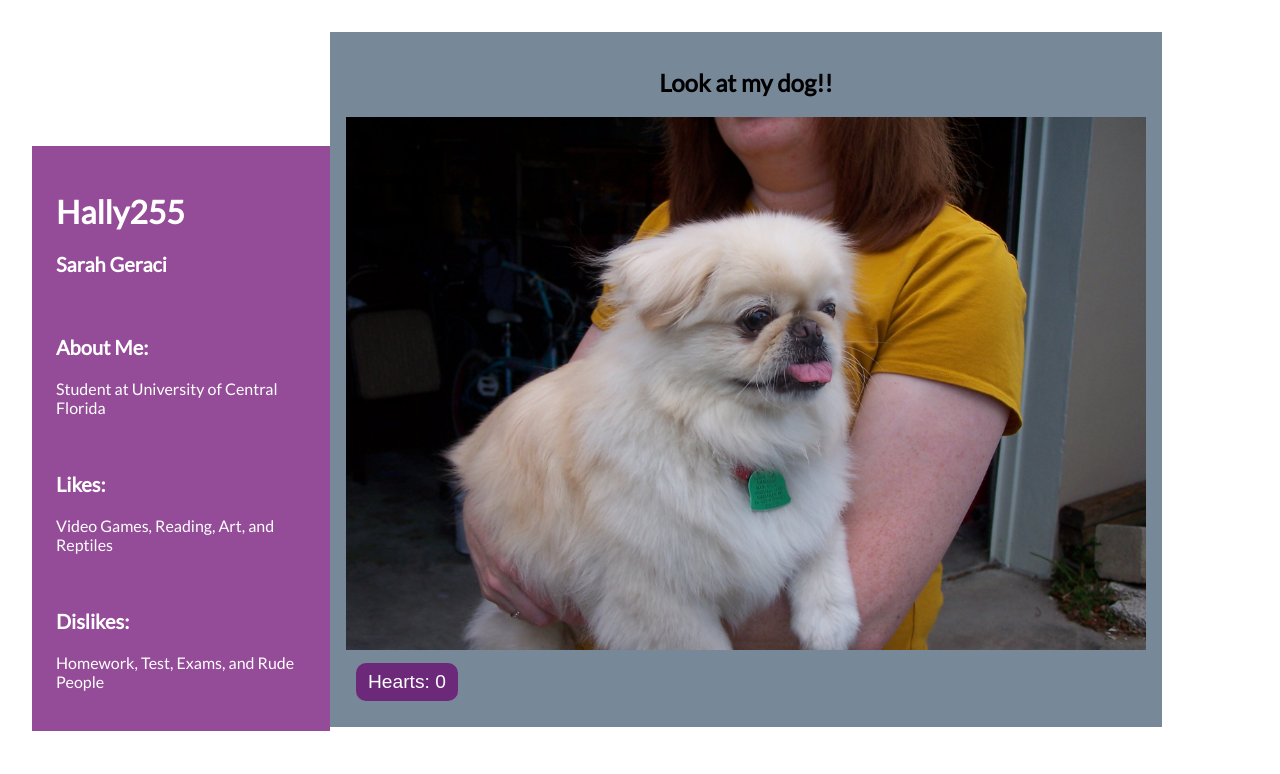
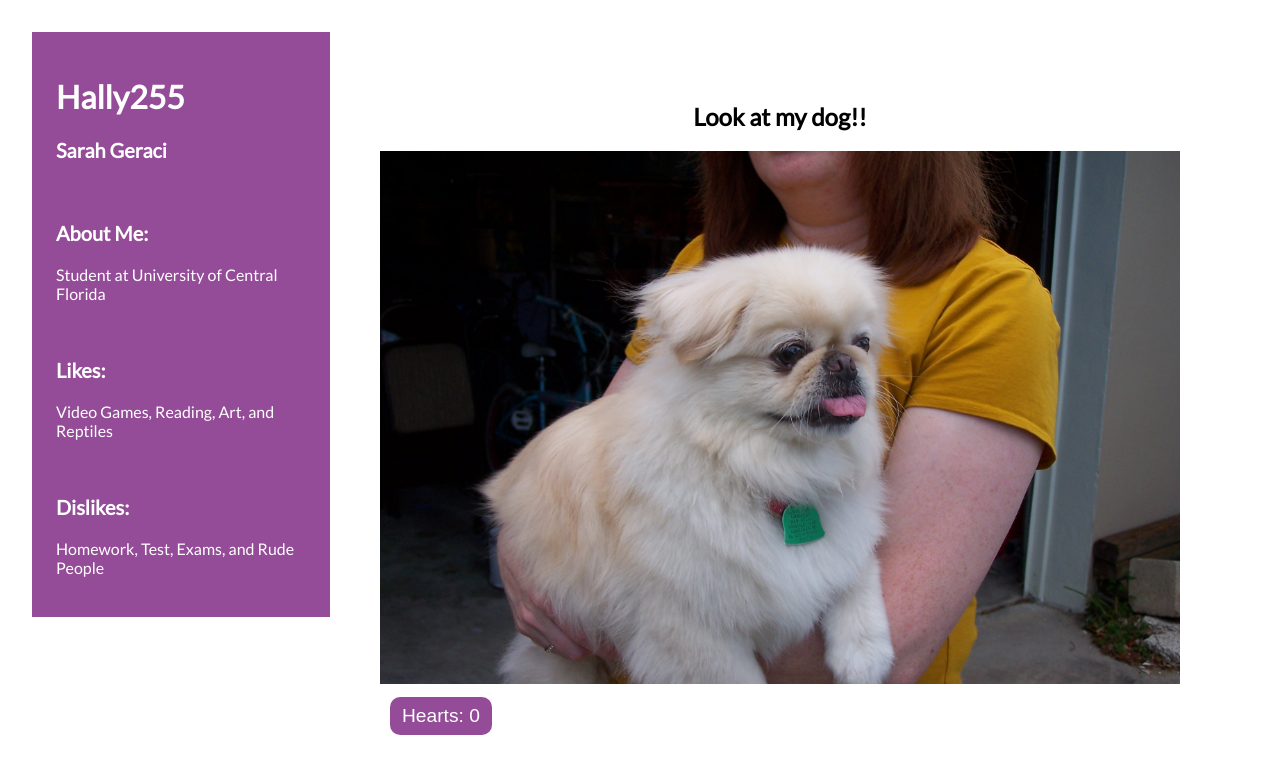
Before and after one commit to hally255/portfolio1, a React (Create React App) app in the folder project/: page / in a window 1280 px wide. Shown: the top 774 px of the page. Built offline with nearby package versions, Linux system fonts and the light colour scheme.

Commit message:
October 18, 2021 5:10 PM

```diff
--- a/project/src/App.css
+++ b/project/src/App.css
@@ -9,7 +9,7 @@
 div {
   margin: auto;
   padding: 1em;
-  display: inline-block;
+  float: left;
 }
 
 .App-logo {
--- a/project/src/components/Feed/Feed.css
+++ b/project/src/components/Feed/Feed.css
@@ -1,5 +1,8 @@
 .feed {
-    background-color: lightslategray;
+    margin-top: 0;
+    padding-top: 0;
+    margin: 25px;
+    padding: 25px;
     width: auto;
     height: auto;
 }
```
